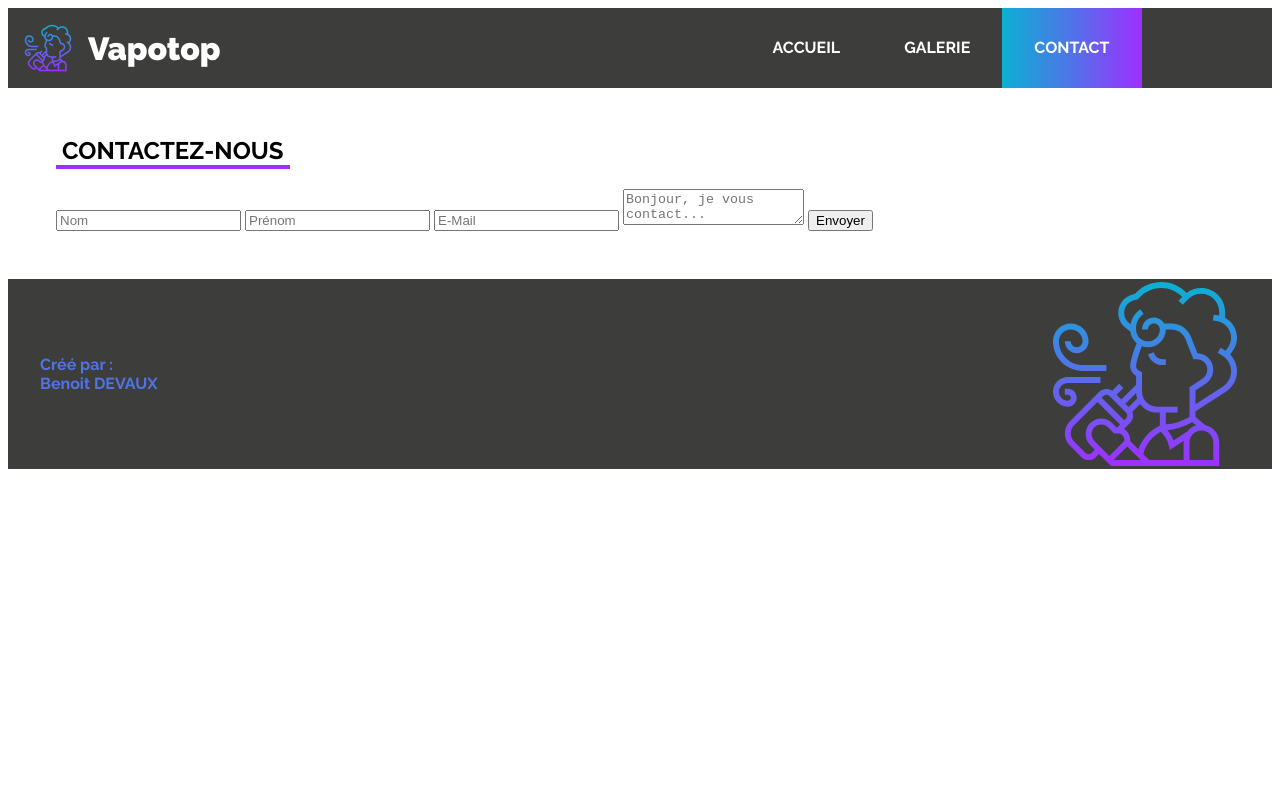
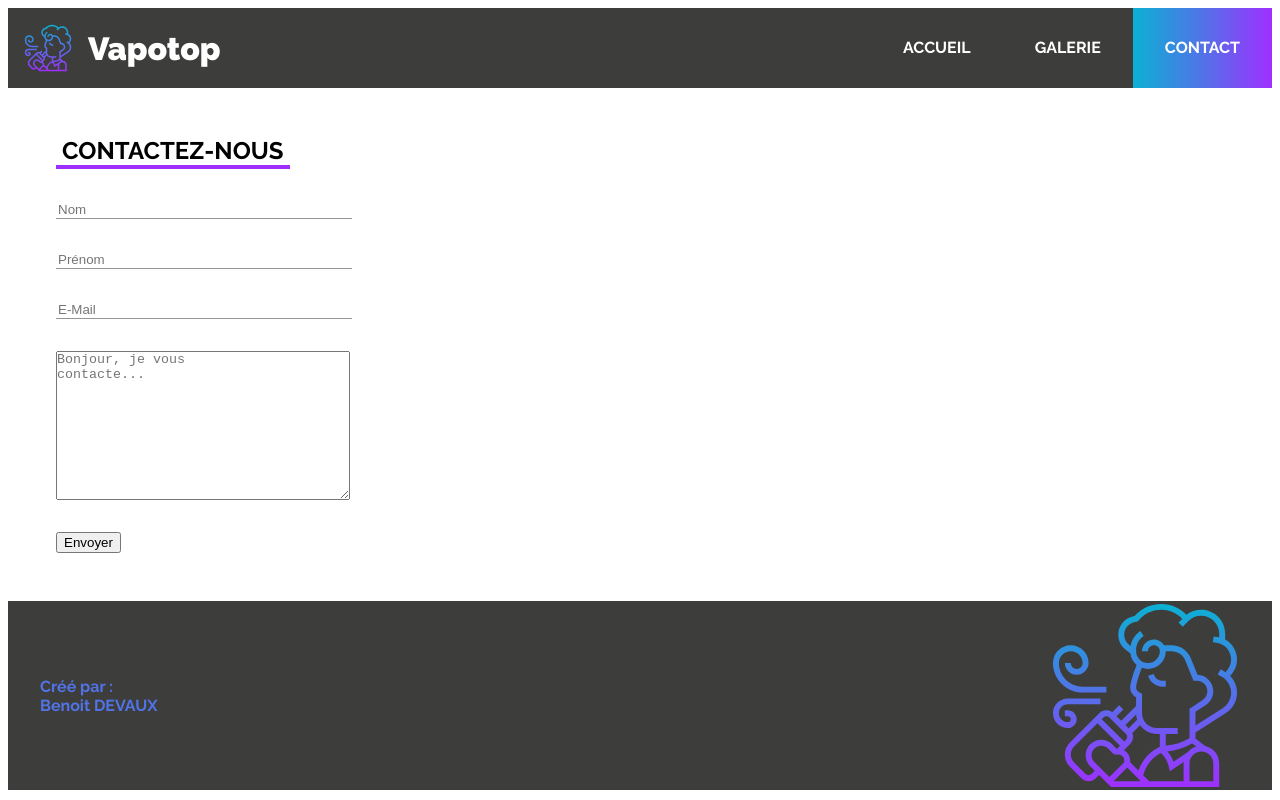
Before and after one commit to benoitdevaux/vapotop, a plain HTML site: page contact.html in a window 1280 px wide. Drawn offline with Linux system fonts and the light colour scheme.

Commit message:
feat : formulaire
Mise en forme du formulaire

```diff
--- a/contact.html
+++ b/contact.html
@@ -30,7 +30,7 @@
             <input class="o-form__input" type="text" name="lastname" placeholder="Nom"/>
             <input class="o-form__input" type="text" name="firstname" placeholder="Prénom"/>
             <input class="o-form__input" type="text" name="email" placeholder="E-Mail"/>
-            <textarea class="o-form__textarea" name="message" placeholder="Bonjour, je vous contact..."></textarea>
+            <textarea class="o-form__textarea" name="message" placeholder="Bonjour, je vous contacte..."></textarea>
             <input class="o-form__submit" type="submit" value="Envoyer"/>
         </form>
     </section>
--- a/scss/layout/l-header.scss
+++ b/scss/layout/l-header.scss
@@ -4,4 +4,5 @@
     background-color: $background;
     display: flex;
     max-height: 5rem;
+    justify-content: space-between;
 }
--- a/scss/main.scss
+++ b/scss/main.scss
@@ -6,5 +6,6 @@
 @import "object/o-section.scss";
 @import "object/o-card.scss";
 @import "object/o-galerie.scss";
+@import "object/o-form.scss";
 @import "utilities/u-gradient";
 @import "utilities/u-uppercase.scss";
--- /dev/null
+++ b/scss/object/o-form.scss
@@ -0,0 +1,22 @@
+@import "../settings/variables.scss";
+
+.o-form {
+    &__input {
+        border: none;
+        border-bottom: solid .1rem #0000006b;
+        display: block;
+        margin: 2rem 0;
+        padding-right: 10%
+    }
+
+    &__textarea {
+        display: block;
+        margin-bottom: 2rem;
+        padding: 0 10% 10% 0;
+    }
+
+    &__input:focus {
+        outline: none;
+        border-bottom: solid .2rem $focus-input-color;
+    }
+}
--- a/scss/settings/variables.scss
+++ b/scss/settings/variables.scss
@@ -6,4 +6,6 @@ $background: #3D3D3B;
 $header-text: #fff;
 $linear-background: linear-gradient(to right, #0BB1D3, #5173E8, #9F2FFF);
 $border-bottom: #9F2FFF;
-$title-color: #5173E8;;
+$title-color: #5173E8;
+$input-color: #0000006b;
+$focus-input-color: #0BB1D3;
```
Also changed, not shown: css/l-header.css, css/main.css, css/o-form.css (added), 3 other files.
